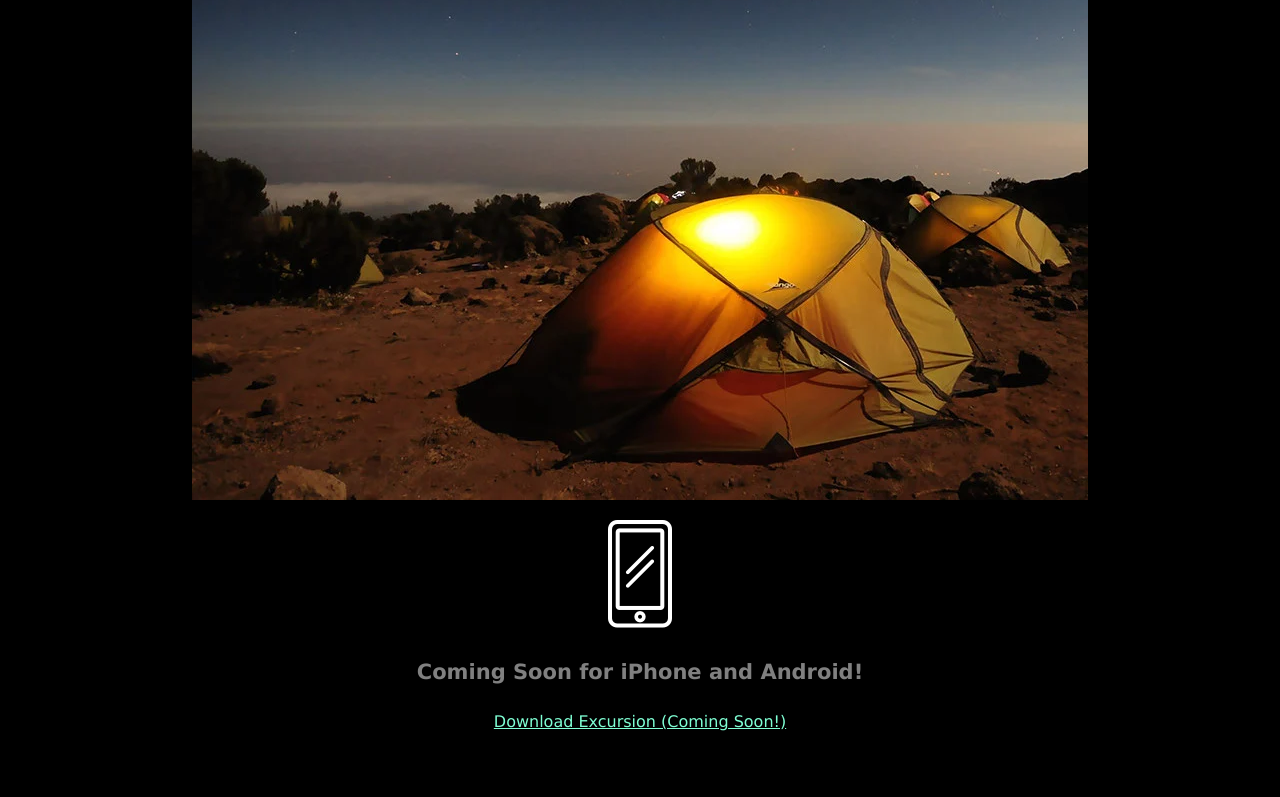
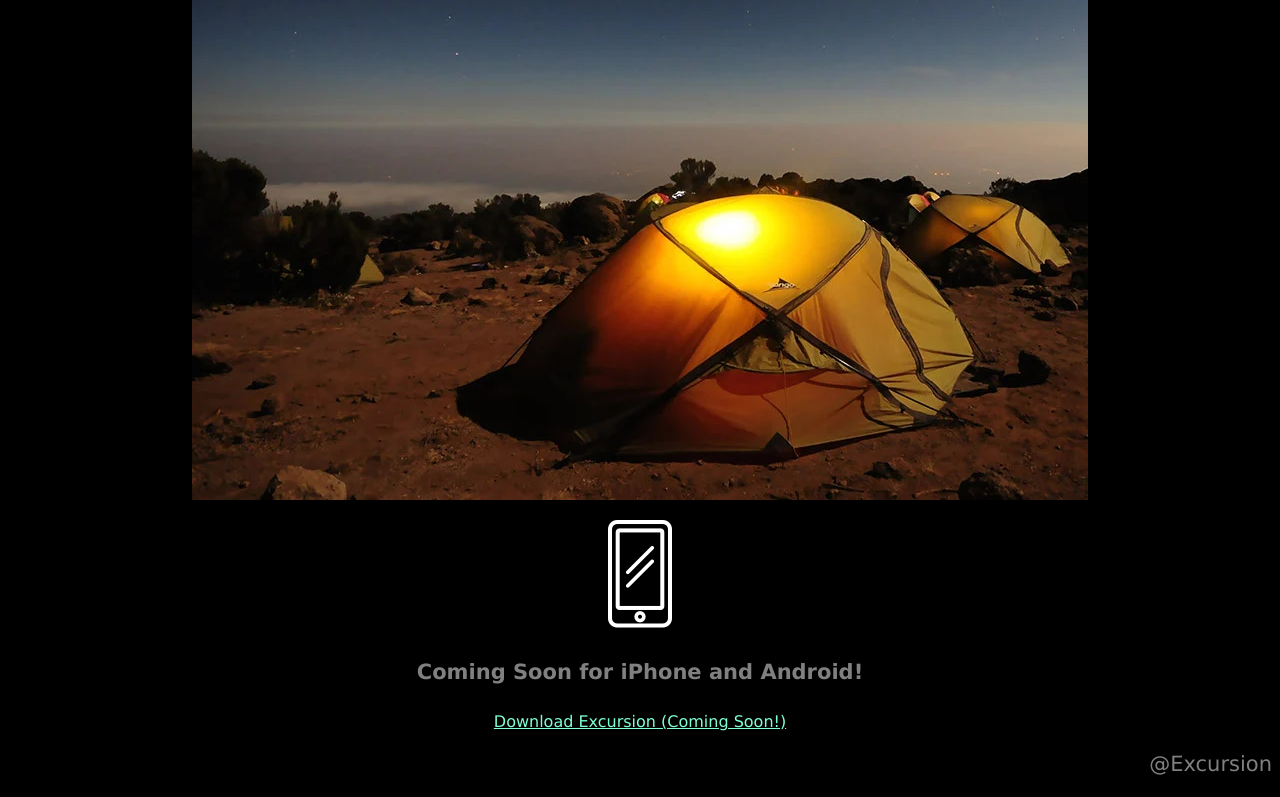
Before and after one commit to Minaksheebari/Excursion, a plain HTML site: page Excursion website/index.html in a window 1280 px wide. Shown: the part 534-1331 px from the top of the page. Before the commit the page ends 1281 px from the top, so only its background shows below. Drawn offline with Linux system fonts and the light colour scheme.

Commit message:
added footer

```diff
--- a/Excursion website/index.html
+++ b/Excursion website/index.html
@@ -21,5 +21,7 @@
     <h4 class="header--sub-header">Coming Soon for iPhone and Android!</h4>
     <p><a class="link--cta" href="#">Download Excursion (Coming Soon!)</a></p>
 
+
+    <p class="footer">@Excursion</p>
 </body>
 </html>
--- a/Excursion website/resources/css/style.css
+++ b/Excursion website/resources/css/style.css
@@ -30,3 +30,10 @@ body{
     color: aquamarine;
     font-size: 16px;
 }
+/* footer */
+
+.footer{
+    font-size: 21px;
+    color: gray;
+    text-align: right;
+}
```
